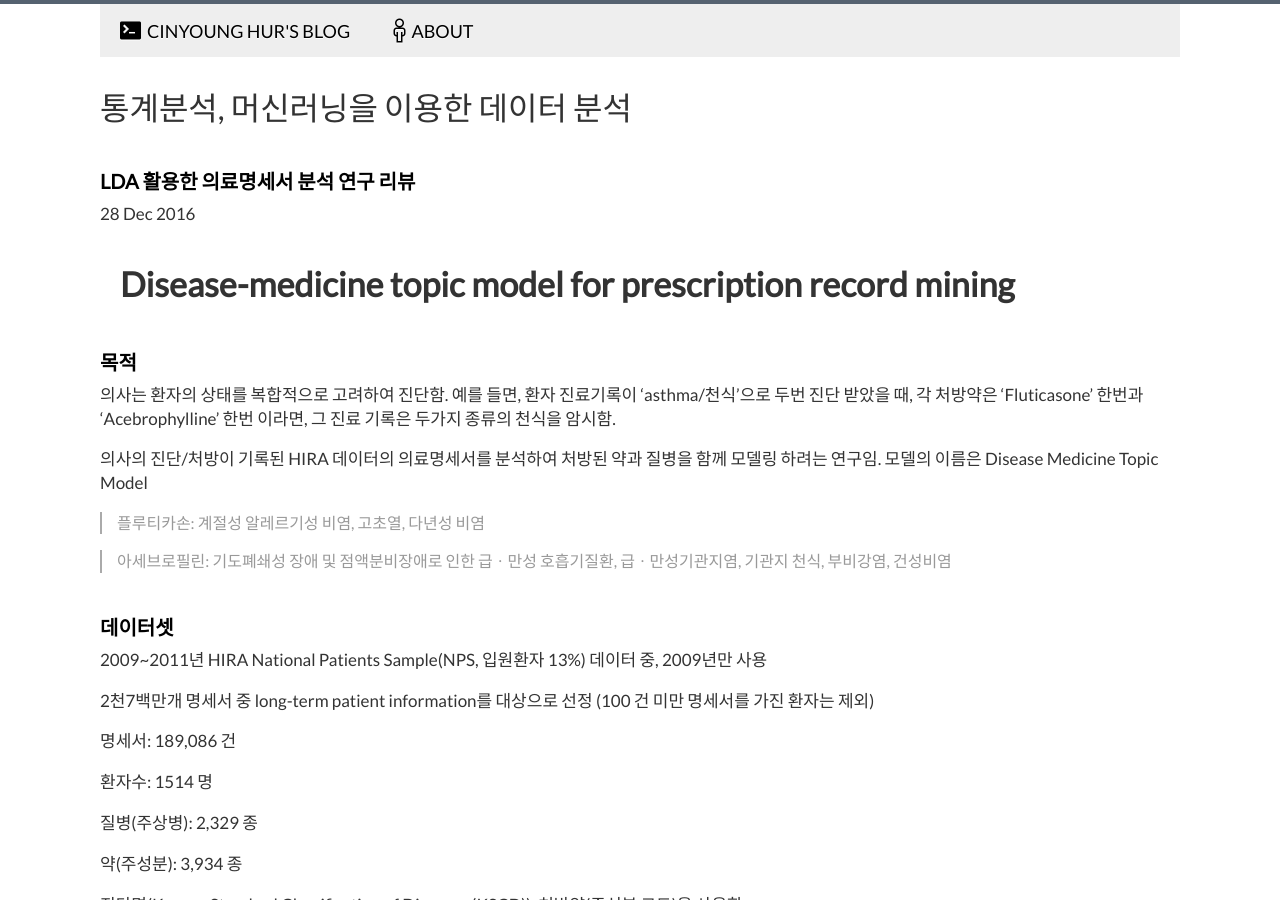
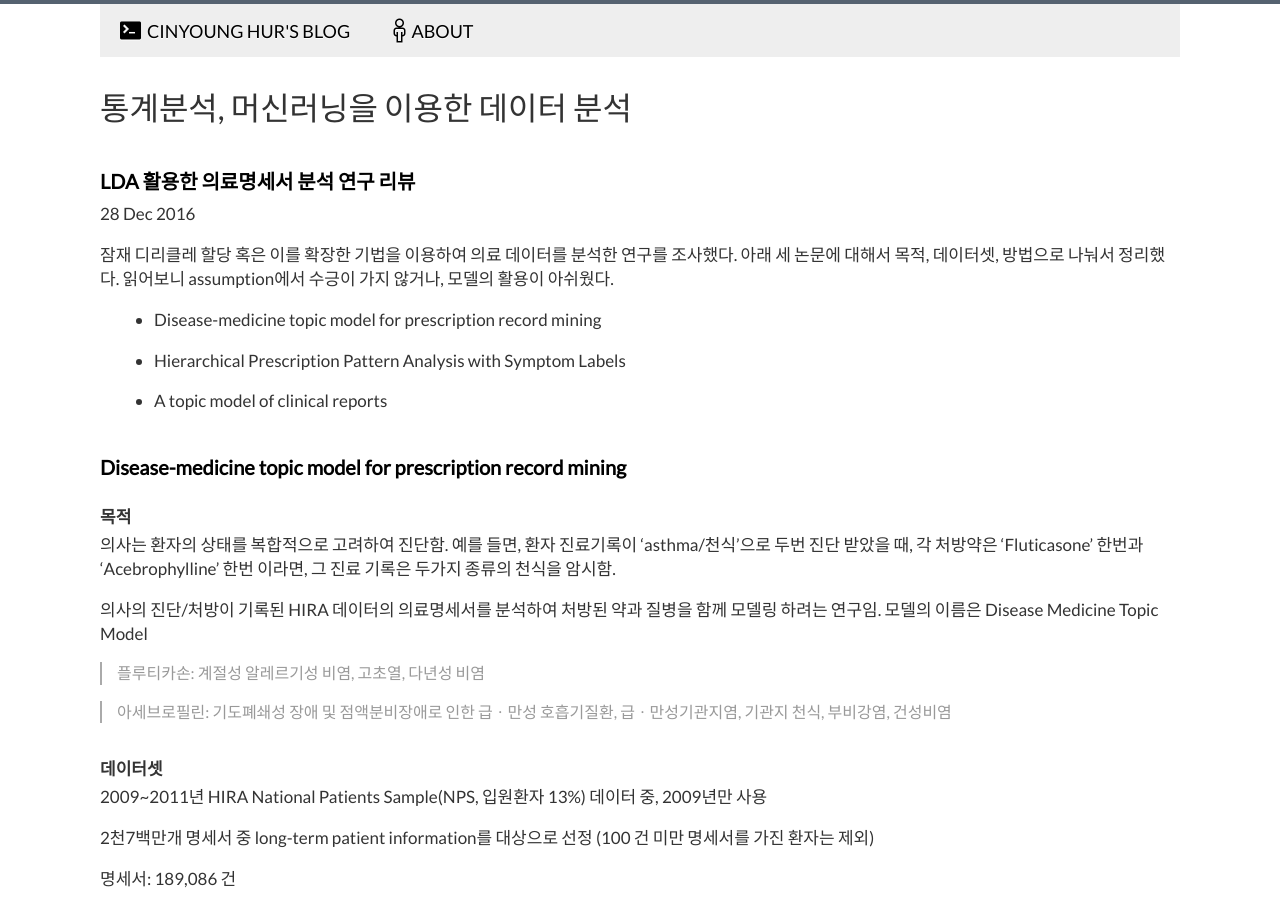
Before and after one commit to hurcy/hurcy.github.io, a Jekyll site: the page built from _posts/2016-12-28-LDA-활용한-의료명세서-분석-연구-리뷰.md, in a window 1280 px wide and 900 px high. Built offline with Jekyll 4.4.1, drawn with Linux system fonts in a browser that asks for light colours; comment, search, counter and statistics services are not loaded.

Commit message:
Update/Create 2016-12-28-LDA-활용한-의료명세서-분석-연구-리뷰.md

```diff
--- a/_posts/2016-12-28-LDA-활용한-의료명세서-분석-연구-리뷰.md
+++ b/_posts/2016-12-28-LDA-활용한-의료명세서-분석-연구-리뷰.md
@@ -5,9 +5,17 @@ categories: ko
 source-id: 121xiGrwZZYEaZ31vVlMFyePXoSrtNwMI5O0qDmyo_Ok
 published: true
 ---
-# Disease-medicine topic model for prescription record mining
+잠재 디리클레 할당 혹은 이를 확장한 기법을 이용하여 의료 데이터를 분석한 연구를 조사했다. 아래 세 논문에 대해서 목적, 데이터셋, 방법으로 나눠서 정리했다. 읽어보니 assumption에서 수긍이 가지 않거나, 모델의 활용이 아쉬웠다.
 
-## 목적
+* Disease-medicine topic model for prescription record mining
+
+* Hierarchical Prescription Pattern Analysis with Symptom Labels
+
+* A topic model of clinical reports
+
+## Disease-medicine topic model for prescription record mining
+
+### 목적
 
 의사는 환자의 상태를 복합적으로 고려하여 진단함. 예를 들면, 환자 진료기록이 'asthma/천식'으로 두번 진단 받았을 때, 각 처방약은 'Fluticasone' 한번과  ‘Acebrophylline’ 한번 이라면, 그 진료 기록은 두가지 종류의 천식을 암시함.
 
@@ -17,7 +25,7 @@ published: true
 
 > 아세브로필린: 기도폐쇄성 장애 및 점액분비장애로 인한 급ㆍ만성 호흡기질환, 급ㆍ만성기관지염, 기관지 천식, 부비강염, 건성비염
 
-## 데이터셋
+### 데이터셋
 
 2009~2011년 HIRA National Patients Sample(NPS, 입원환자 13%) 데이터 중, 2009년만 사용
 
@@ -33,7 +41,7 @@ published: true
 
 진단명(Korean Standard Classification of Diseases (KSCD)), 처방약(주성분 코드)을 사용함.
 
-## 방법
+### 방법
 
 P: 환자들
 
@@ -87,7 +95,7 @@ DMTM은 좀더 일관되게 구성된 토픽을 보여줌.
 
 ![image alt text]({{ site.url }}/public/5aidU5g90MJ9FxSZA88NA_img_2.png)
 
-### 네트워크 분석
+#### 네트워크 분석
 
 ![image alt text]({{ site.url }}/public/5aidU5g90MJ9FxSZA88NA_img_3.png)
 
@@ -123,17 +131,17 @@ LDA에서 토픽 6은 토픽 17과만 연결되어있는데, DMTM에서는 5개
 
 Park, S., Choi, D., Lee, W., Jung, D., Kim, M., & Moon, I.-C. (2014). Disease-medicine topic model for prescription record mining. In *2014 IEEE International Conference on Systems, Man, and Cybernetics (SMC)* (pp. 86–93). IEEE. [https://doi.org/10.1109/SMC.2014.6973889](https://doi.org/10.1109/SMC.2014.6973889)
 
-# Hierarchical Prescription Pattern Analysis with Symptom Labels
+## Hierarchical Prescription Pattern Analysis with Symptom Labels
 
-## 목적
+### 목적
 
 HIRA 데이터셋에서 처방 패턴 탐지, 의료비 이상값(anomaly) 탐지 등
 
-## 데이터셋
+### 데이터셋
 
 2009~2011년 NIS 데이터셋의 의약품 주성분 코드, 주상병, 의료비
 
-## 방법
+### 방법
 
 hierarchical topic models (HTM) 사용
 
@@ -147,13 +155,13 @@ hierarchical topic models (HTM) 사용
 
 Shin, S.-J., Oh, J.-Y., Park, S., Kim, M., & Moon, I.-C. (2015). Hierarchical Prescription Pattern Analysis with Symptom Labels. In *2015 IEEE International Conference on Data Mining Workshop (ICDMW)* (pp. 178–187). IEEE. https://doi.org/10.1109/ICDMW.2015.138
 
-# A topic model of clinical reports
+## A topic model of clinical reports
 
-## 목적
+### 목적
 
 환자의 진료 기록에서 시간적 토픽 패턴을 추출하고, 토픽들 간의 시간적 관계를 일반화 하려는 목적
 
-## 데이터셋
+### 데이터셋
 
 * 환자 수: 303명
 
@@ -169,7 +177,7 @@ Shin, S.-J., Oh, J.-Y., Park, S., Kim, M., & Moon, I.-C. (2015). Hierarchical Pr
 
 * 신경 방사선 학자(neuroradiologist)가 시간적 패턴을 검증했음.
 
-## 방법
+### 방법
 
 베타 분포(π)로 시간 모델을 추가한 LDA 사용
 
@@ -187,7 +195,7 @@ Shin, S.-J., Oh, J.-Y., Park, S., Kim, M., & Moon, I.-C. (2015). Hierarchical Pr
 
 ![image alt text]({{ site.url }}/public/5aidU5g90MJ9FxSZA88NA_img_10.png)
 
-### 시사점
+#### 시사점
 
 문서 수가 많은 환자군에 의해 토픽의 단어 분포 바이어스 발생.
 
```
